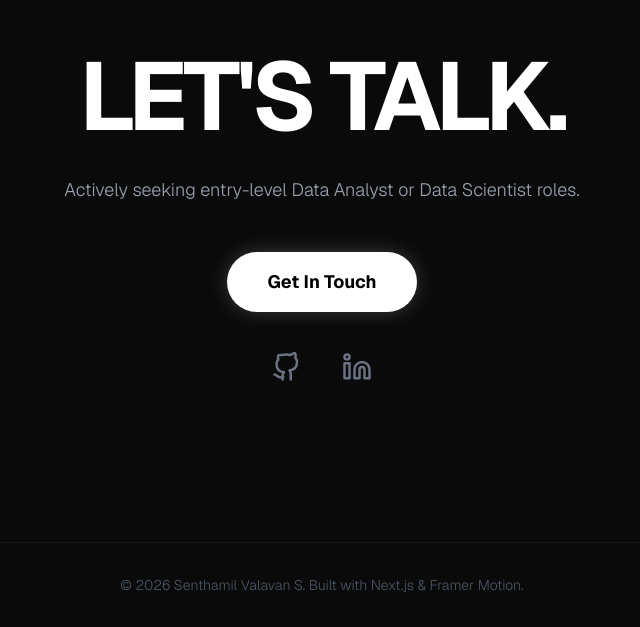
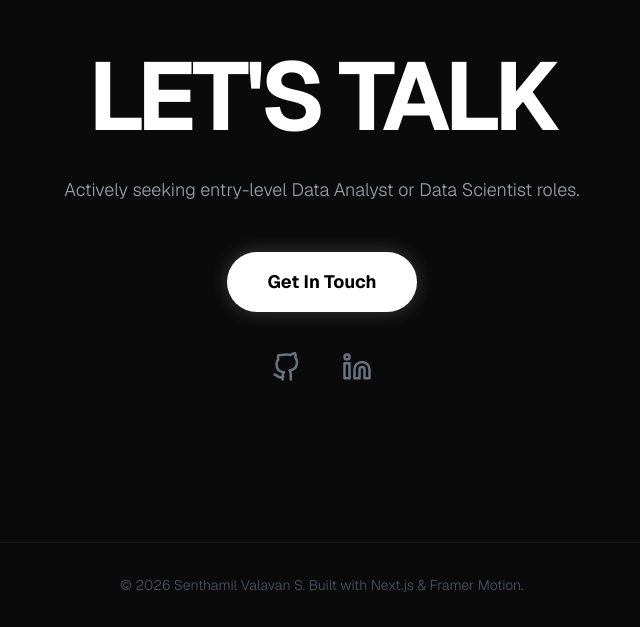
Before and after one commit to senthamilvalavan/senthamil, a Next.js app: page / in a window 1280 px wide. Shown: the part 2943-3570 px from the top of the page, without its empty margins (318-958 px from the left). Built offline with nearby package versions, Linux system fonts and the light colour scheme.

Commit message:
Update page.tsx

```diff
--- a/app/page.tsx
+++ b/app/page.tsx
@@ -252,7 +252,7 @@ export default function Portfolio() {
       <section id="contact" className="py-40 px-6 max-w-4xl mx-auto text-center border-t border-white/5 relative z-20 bg-[#0a0a0a]">
         <motion.div initial="hidden" whileInView="visible" viewport={{ once: true }} variants={springUp}>
           {/* ESLint Fix: Changed Let's to Let&apos;s */}
-          <h3 className="text-6xl md:text-8xl font-bold text-white mb-8 tracking-tighter uppercase">Let&apos;s Talk.</h3>
+          <h3 className="text-6xl md:text-8xl font-bold text-white mb-8 tracking-tighter uppercase">Let&apos;s Talk</h3>
           <p className="text-gray-400 mb-12 text-lg font-light max-w-xl mx-auto">Actively seeking entry-level Data Analyst or Data Scientist roles.</p>
           <div className="flex flex-col items-center gap-10">
             <motion.a whileHover={{ scale: 1.05 }} href="mailto:senthamilvalavan456@gmail.com" className="px-10 py-4 bg-white text-black rounded-full font-bold text-lg shadow-[0_0_20px_rgba(255,255,255,0.2)]">Get In Touch</motion.a>
```
